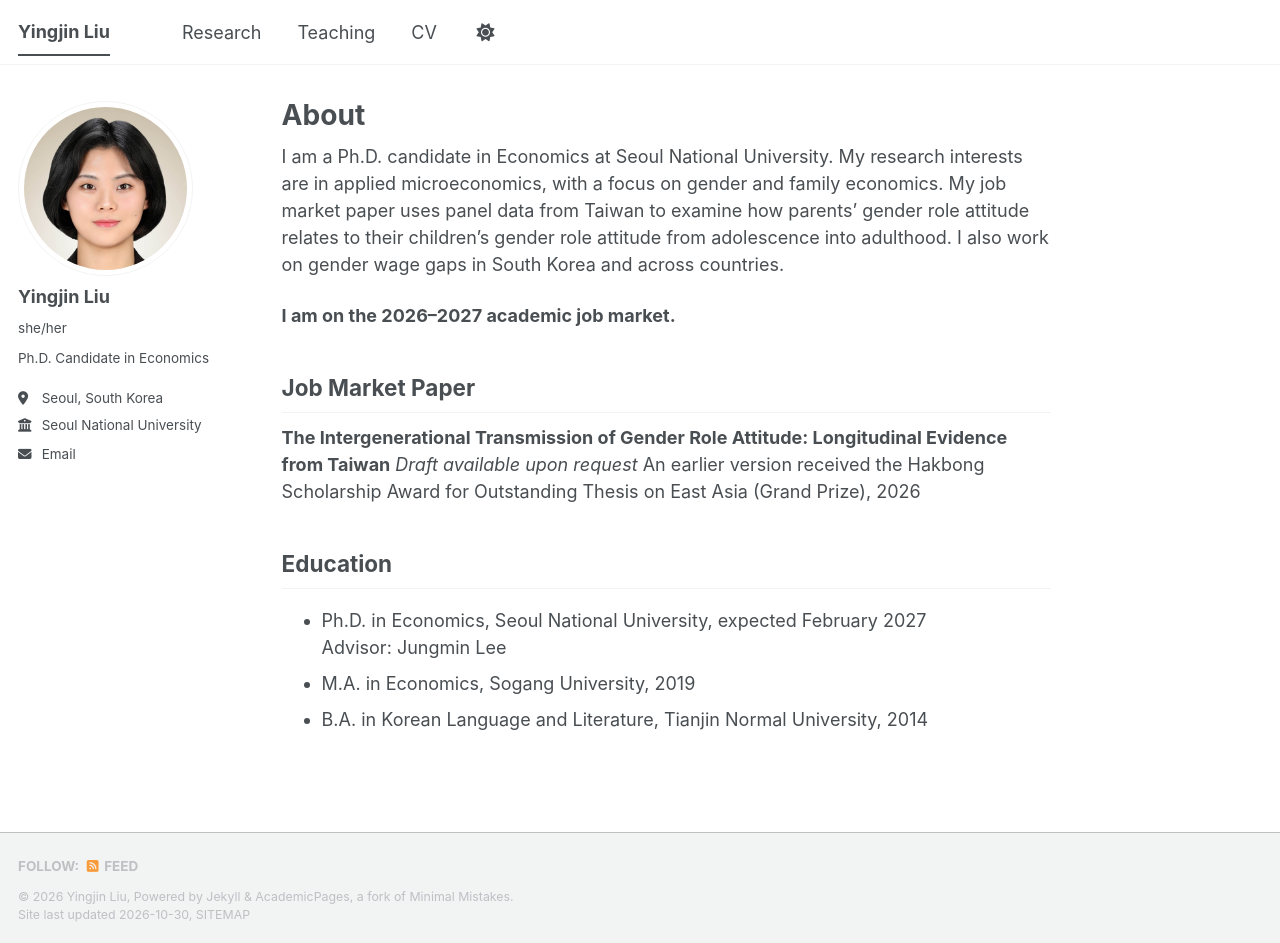
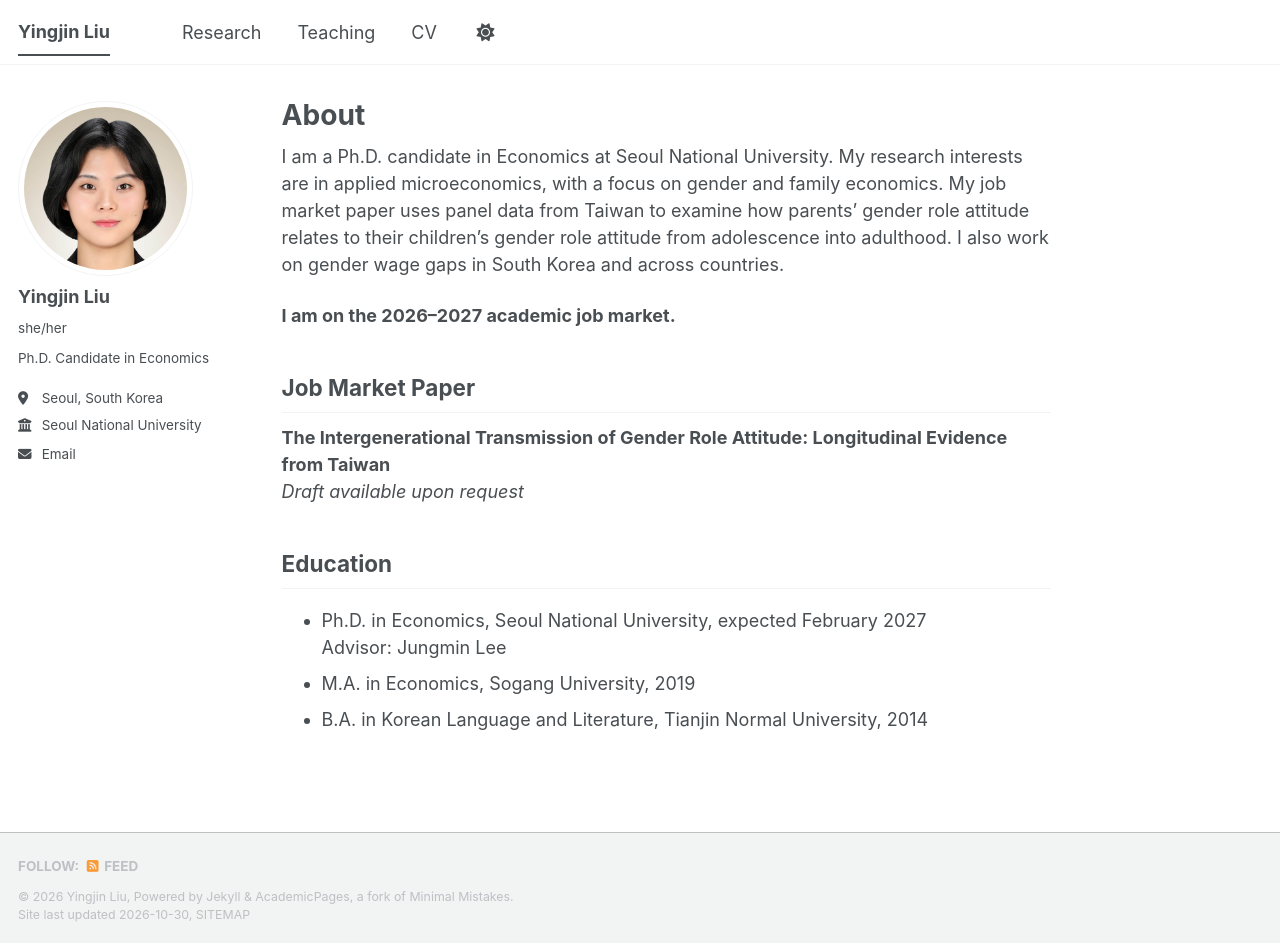
Before and after one commit to yingjinliu/yingjinliu.github.io, a Jekyll site: the page built from _pages/about.md, in a window 1280 px wide and 943 px high. Built offline with Jekyll 4.4.1, drawn with Linux system fonts in a browser that asks for light colours; a script bundle is joined from its source files by our own code; a style sheet for code colours, icons or effects is not loaded.

Commit message:
Update about.md

```diff
--- a/_pages/about.md
+++ b/_pages/about.md
@@ -13,13 +13,12 @@ I am a Ph.D. candidate in Economics at Seoul National University. My research in
 
 ## Job Market Paper
 
-**The Intergenerational Transmission of Gender Role Attitude: Longitudinal Evidence from Taiwan**
-*Draft available upon request*
-An earlier version received the Hakbong Scholarship Award for Outstanding Thesis on East Asia (Grand Prize), 2026
+**The Intergenerational Transmission of Gender Role Attitude: Longitudinal Evidence from Taiwan**<br>
+*Draft available upon request*<br>
 
 ## Education
 
-- Ph.D. in Economics, Seoul National University, expected February 2027
+- Ph.D. in Economics, Seoul National University, expected February 2027<br>
   Advisor: Jungmin Lee
 - M.A. in Economics, Sogang University, 2019
 - B.A. in Korean Language and Literature, Tianjin Normal University, 2014
```
